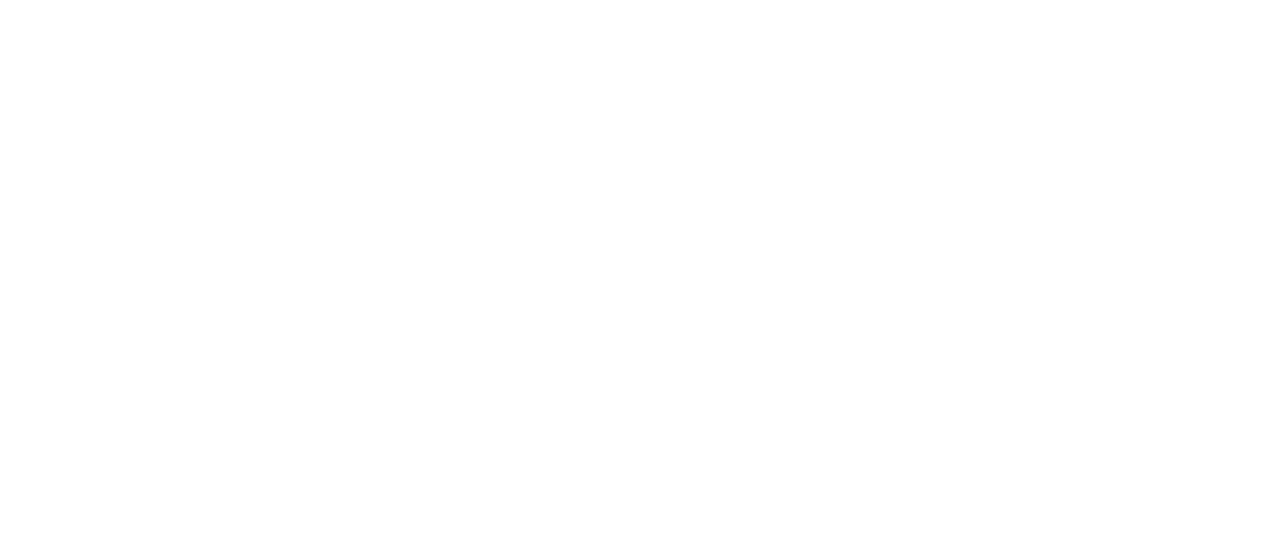
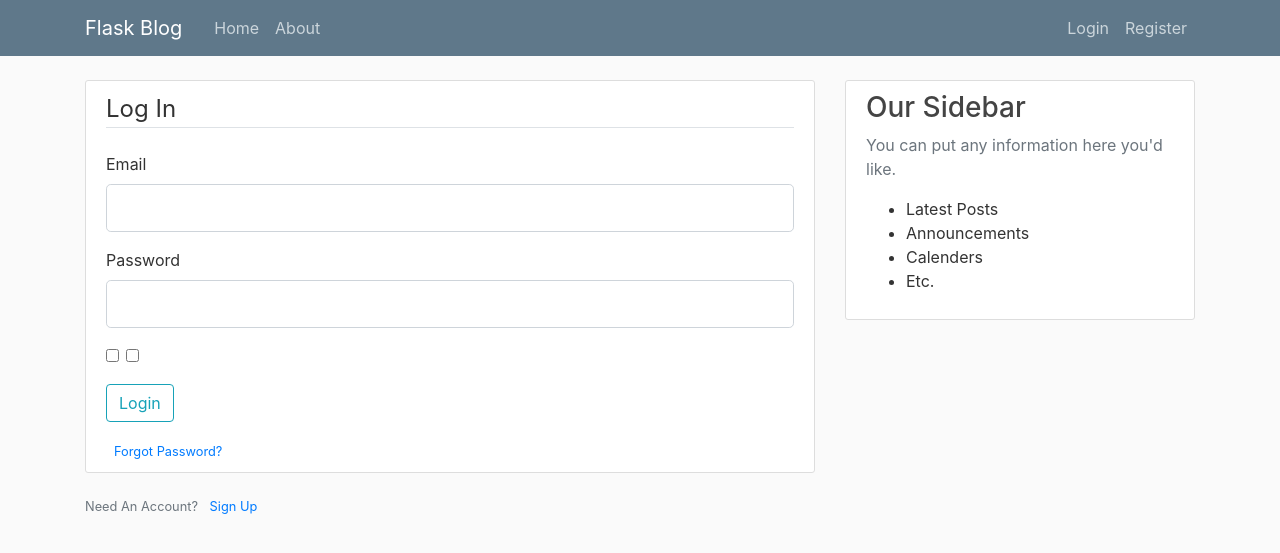
Before and after one commit to SeanCarlos205/Digital-Internal-Term-2, a Flask app: page /login in a window 1280 px wide. Before the commit the part shown is empty. Shown: the top 553 px of the page. Run offline with Flask 2, Linux system fonts and the light colour scheme; some libraries are stand-ins or nearby versions.

Commit message:
File structure and registration page
Changed the file structure so that the code actually works, however, the registration page isn't working properly because of a validation error

```diff
--- a/flaskblog.py
+++ b/flaskblog.py
@@ -1,5 +1,6 @@
-from flask import Flask, render_template, url_for
+from flask import Flask, render_template, url_for, flash, redirect
 from forms import RegistrationForm, LoginForm
+
 app = Flask(__name__)
 
 app.config['SECRET_KEY'] = '82381db102d05bab3f5369a592e18aca'
@@ -30,15 +31,24 @@ def about():
     return render_template('about.html', title='About')
 
 
-@app.route("/register")
+@app.route("/register", methods=['GET', 'POST'])
 def register():
     form = RegistrationForm()
+    if form.validate_on_submit():
+        flash(f'Account created for {form.username.data}!', 'success')
+        return redirect(url_for('home'))
     return render_template('register.html', title='Register', form=form)
 
 
-@app.route("/login")
+@app.route("/login", methods=['GET', 'POST'])
 def login():
     form = LoginForm()
+    if form.validate_on_submit():
+        if form.email.data == 'admin@blog.com' and form.password.data == 'password':
+            flash('You have been logged in!', 'success')
+            return redirect(url_for('home'))
+        else:
+            flash('Login Failed, Please check Username and Password', 'danger')
     return render_template('login.html', title='Login', form=form)
 
 
--- a/Flask_blog/templates/layout.html
+++ b/templates/layout.html
@@ -8,7 +8,7 @@
     <!-- Bootstrap CSS -->
     <link rel="stylesheet" href="https://cdn.jsdelivr.net/npm/bootstrap@4.0.0/dist/css/bootstrap.min.css" integrity="sha384-Gn5384xqQ1aoWXA+058RXPxPg6fy4IWvTNh0E263XmFcJlSAwiGgFAW/dAiS6JXm" crossorigin="anonymous">
 
-    <link rel"stylesheet" type="text/css" href="{{ url_for('static', filename='main.css') }}">
+    <link rel="stylesheet" type="text/css" href="{{ url_for('static', filename='main.css') }}">
 
     {% if title %}
         <title>Flask Blog - {{ title }}</title>
@@ -26,13 +26,13 @@
                 </button>
                 <div class="collapse navbar-collapse" id="navbarToggle">
                     <div class="navbar-nav mr-auto">
-                        <a class="nav-item nav-link" href="/">Home</a>
-                        <a class="nav-item nav-link" href="/about">About</a>
+                        <a class="nav-item nav-link" href="{{url_for('home')}}">Home</a>
+                        <a class="nav-item nav-link" href="{{url_for('about')}}">About</a>
                     </div>
                     <!-- Navbar Right Side -->
                     <div class ="navbar-nav">
-                        <a class="nav-item nav-link" href="/login">Login</a>
-                        <a class="nav-item nav-link" href="/register">Register</a>
+                        <a class="nav-item nav-link" href="{{url_for('login')}}">Login</a>
+                        <a class="nav-item nav-link" href="{{url_for('register')}}">Register</a>
                     </div>
                 </div>
             </div>
@@ -41,6 +41,15 @@
 <main role="main" class="container">
     <div class="row">
     <div class="col-md-8">
+        {% with messages = get_flashed_messages(with_categories=true) %}
+            {% if messages %}
+                {% for category, message in messages %}
+                    <div class="alert alert-{{category}}">
+                        {{ message }}
+                    </div>
+                {% endfor %}
+            {% endif %}
+        {% endwith %}
         {% block content %}{% endblock %}
     </div>
     <div class="col-md-4">
--- /dev/null
+++ b/templates/login.html
@@ -0,0 +1,55 @@
+{% extends "layout.html" %}
+{% block content %}
+    <div class="content-section">
+        <form method="POST" action="">
+            {{ form.hidden_tag() }}
+            <fieldset class="form-group">
+                <legend class="border-bottom mb-4">Log In</legend>
+                <div class="form-group">
+                    {{ form.email.label(class="form-control-label") }}
+
+                    {% if form.email.errors %}
+                    {{ form.email(class="form-control form-control-lg is-invalid") }}
+                    <div class="invalid-feedback">
+                        {% for error in form.email.errors %}
+                            <span> {{ error }} </span>
+                        {% endfor %}
+                    </div>
+                    {% else %}
+                        {{ form.email(class="form-control form-control-lg") }}
+                    {% endif %}
+                </div>
+
+                <div class="form-group">
+                    {{ form.password.label(class="form-control-label") }}
+
+                    {% if form.password.errors %}
+                    {{ form.password(class="form-control form-control-lg is-invalid") }}
+                    <div class="invalid-feedback">
+                        {% for error in form.password.errors %}
+                            <span> {{ error }} </span>
+                        {% endfor %}
+                    </div>
+                    {% else %}
+                        {{ form.password(class="form-control form-control-lg") }}
+                    {% endif %}
+                </div>
+                <div class="form-check">
+                    {{ form.remember(class="form-check-input") }}
+                    {{ form.remember(class="form-check-label") }}
+                </div>
+            </fieldset>
+            <div class="form-group">
+                {{ form.submit(class="btn btn-outline-info")}}
+            </div>
+            <small class="text-muted ml-2">
+                <a href="#">Forgot Password?</a>
+            </small>
+        </form>
+    </div>
+    <div class"border-top pt-3">
+        <small class="text-muted">
+            Need An Account? <a class="ml-2" href="{{ url_for('register')}}"> Sign Up </a>
+        </small>
+    </div>
+{% endblock content %}
```
Also changed, not shown: templates/register.html (renamed from flask_blog/templates/register.html, +7 -9 lines), flask_blog/templates/login.html (deleted), static/main.css (renamed from flask_blog/static/main.css), templates/about.html (renamed from Flask_blog/templates/about.html), templates/home.html (renamed from Flask_blog/templates/home.html).
